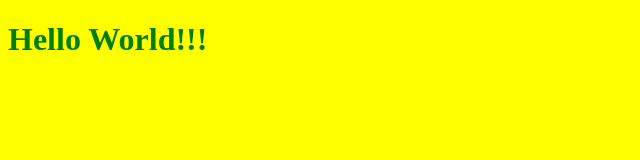
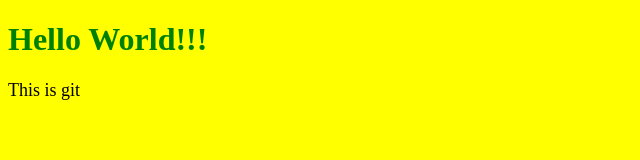
Before and after one commit to denchuda4/git-test, a plain HTML site: page index.html in a window 1280 px wide. Shown: the full height of the page, 0-640 px from the left. Drawn offline with Linux system fonts and the light colour scheme.

Commit message:
Second Commit

```diff
--- a/css/main.css
+++ b/css/main.css
@@ -8,3 +8,8 @@
 
 	background-color:yellow;
 }
+
+p{
+
+	font-size: 18px;
+}
--- a/index.html
+++ b/index.html
@@ -1,10 +1,12 @@
 <!DOCTYPE html>
 <html>
 <head>
-	<title>Document</title>
+	<title>Git Start Project</title>
 	<link rel="stylesheet"  href="css/main.css">
 </head>
 <body>
 <h1>Hello World!!!</h1>
+<p>This is git</p>
+
 </body>
 </html>
```
